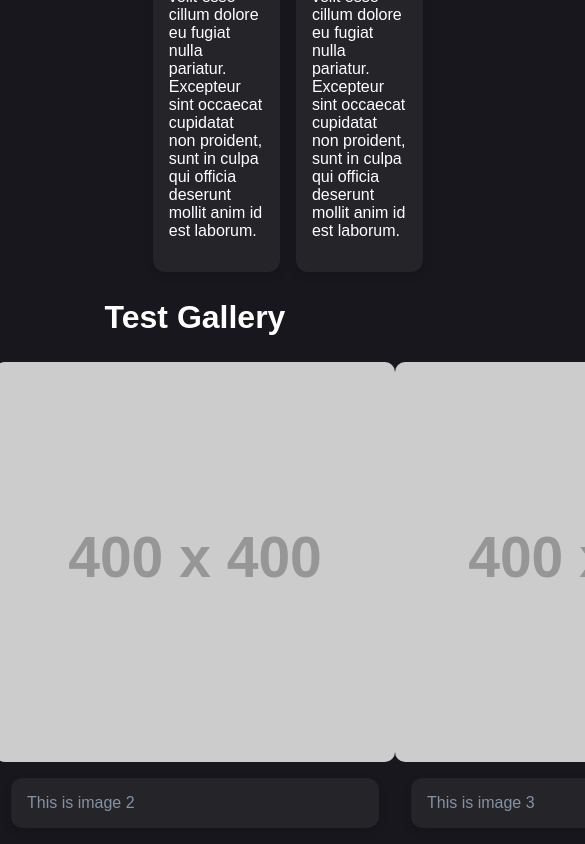
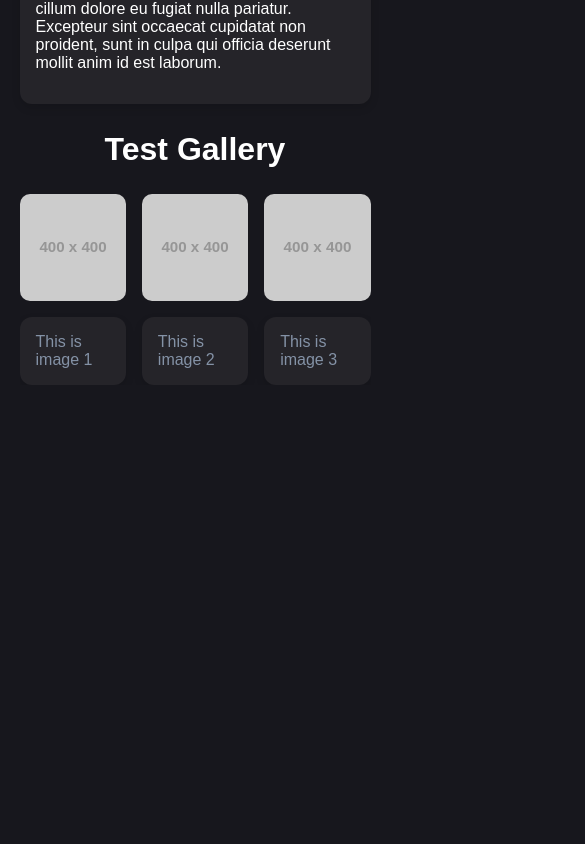
Before and after one commit to hlsshackclub/Club-Website, a SvelteKit app: page / in a window 390 px wide. Shown: the part 2612-3456 px from the top of the page, 585 px wide, since content can reach past the window. After the commit the page ends 2997 px from the top, so only its background shows below. Built offline with nearby package versions, Linux system fonts and the light colour scheme; a web font is replaced by a local one.

Commit message:
made ui more friendly on mobile

```diff
--- a/src/app.html
+++ b/src/app.html
@@ -7,7 +7,7 @@
 		<meta name="viewport" content="width=device-width, initial-scale=1" />
 		%sveltekit.head%
 	</head>
-	<body data-sveltekit-preload-data="hover" style="margin: 0">
+	<body data-sveltekit-preload-data="hover" style="margin: 0; overflow-x: hidden;">
 		<div style="display: contents">%sveltekit.body%</div>
 	</body>
 </html>
--- a/src/components/Content.svelte
+++ b/src/components/Content.svelte
@@ -16,6 +16,7 @@
     grid-auto-columns: 1fr 1fr;
     grid-auto-flow: column;
     gap: 1rem;
+    margin-top: 1rem;
     & div {
       & h2 {
         text-align: center;
@@ -32,6 +33,11 @@
       }
     }
   }
+  @media only screen and (width < 768px) {
+    #content {
+      grid-auto-flow: row;
+    }
+  }
 </style>
 
 <section id="content">
--- a/src/components/Gallery.svelte
+++ b/src/components/Gallery.svelte
@@ -15,10 +15,10 @@
   }
   #gallery {
     display: grid;
-    margin: 1rem 0;
     justify-content: center;
     grid-auto-columns: 1fr 1fr;
     grid-auto-flow: column;
+    gap: 1rem;
     & .gallery-item {
       display: flex;
       flex-direction: column;
@@ -27,6 +27,7 @@
       & img {
         border-radius: 10px;
         transition: var(--transition);
+        max-width: 100%;
         &:hover {
           transform: scale(1.0625);
         }
@@ -45,6 +46,21 @@
       }
     }
   }
+  @media only screen and (width < 768px) {
+    #gallery {
+      overflow-x: scroll;
+      & .gallery-item {
+        & img {
+          &:hover {
+            transform: none;
+          }
+        }
+        & p {
+          margin: 0;
+        }
+      }
+    }
+  }
 </style>
 <h2>{title}</h2>
 <section id="gallery">
--- a/src/routes/+layout.svelte
+++ b/src/routes/+layout.svelte
@@ -5,7 +5,7 @@
   export let data; // this is a prop that updates when the page loads/changes
 </script>
 <style lang="scss">
-  @use 'src/styles/global.scss' as *;
+  @import url('src/styles/global.scss');
 </style>
 <Nav />
 <main>
--- a/src/styles/global.scss
+++ b/src/styles/global.scss
@@ -40,4 +40,11 @@
 main {
   margin: 0 5vw;
   padding: 0;
+  & > div {
+    display: flex;
+    flex-direction: column;
+    & > p {
+      margin-bottom: 0;
+    }
+  }
 }
```
